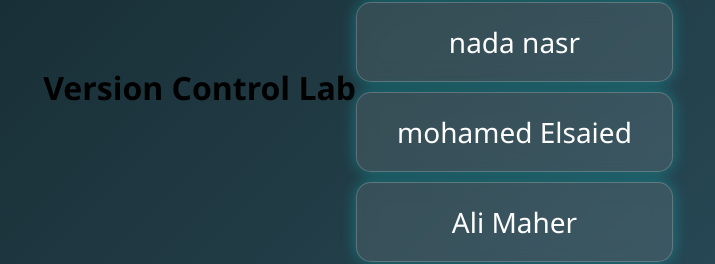
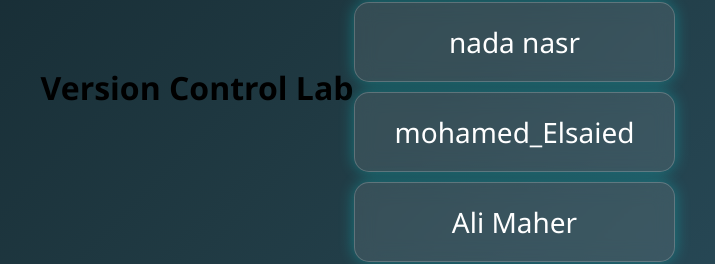
Before and after one commit to marinageorge225/Version-Control-Lab, a plain HTML site: page index.html in a window 1280 px wide. Shown: the part 313-577 px from the top of the page, 282-997 px from the left. Drawn offline with Linux system fonts and the light colour scheme.

Commit message:
add fix mohamed

```diff
--- a/index.html
+++ b/index.html
@@ -11,7 +11,7 @@
     <ul>
       <li>Marina George</li>
        <li>nada nasr</li>
-       <li>mohamed Elsaied</li>
+       <li>mohamed_Elsaied</li>
         <li>Ali Maher</li>
     </ul>
   </body>
```
